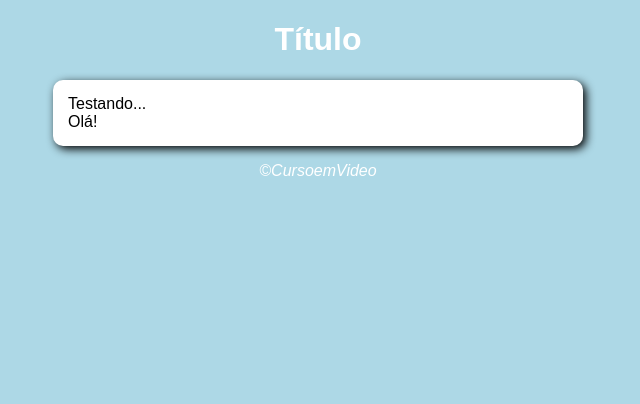
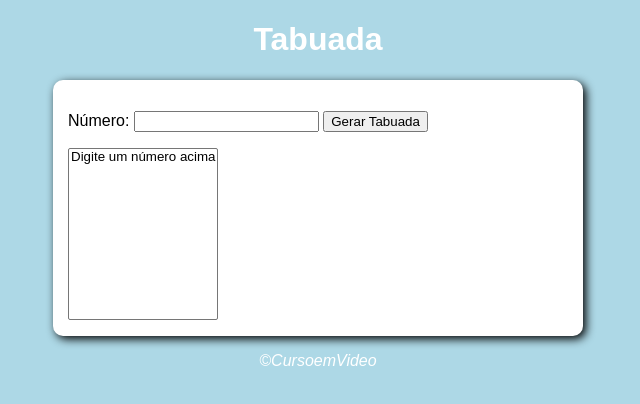
Before and after one commit to Pentriks/javascript, a plain HTML site: page aula14ex/ex17/modelo.html in a window 1280 px wide. Shown: the whole page, without its empty margins (322-962 px from the left). Drawn offline with Linux system fonts and the light colour scheme.

Commit message:
exercia 17 de JS

```diff
--- a/aula14ex/ex16/script.js
+++ b/aula14ex/ex16/script.js
@@ -4,7 +4,7 @@ function contar() {
     let passo = document.getElementById('txtp')
     let res = document.getElementById('res')
 
-    if (ini.value.legth == 0 || fim.value.length == 0 || passo.value.legth == 0) {
+    if (ini.value.length == 0 || fim.value.length == 0 || passo.value.length == 0) {
         res.innerHTML = 'Impossivel contar!'
         //window.alert('[ERRO] Faltam dados!')
     } else {
@@ -14,7 +14,7 @@ function contar() {
         let p = Number(passo.value)
         if (p <= 0) {
             window.alert('Passo inválido! Considerando PASSO 1')
-            p - 1
+            p = 1
         }
         if (i < f) {
             //Contagem crescente
@@ -23,7 +23,7 @@ function contar() {
             }
         } else {
             //Contagem regressiva
-            for(let c = i; c >= f; c += p) {
+            for(let c = i; c >= f; c -= p) {
                 res.innerHTML += `${c} \u{1F449}`
             }
         }
--- a/aula14ex/ex17/modelo.html
+++ b/aula14ex/ex17/modelo.html
@@ -4,19 +4,22 @@
     <meta charset="UTF-8">
     <meta http-equiv="X-UA-Compatible" content="IE=edge">
     <meta name="viewport" content="width=device-width, initial-scale=1.0">
-    <title>Modelo Exercício</title>
+    <title>Tabuada</title>
     <link rel="stylesheet" href="estilo.css">
 </head>
 <body>
     <header>
-        <h1>Título</h1>
+        <h1>Tabuada</h1>
     </header>
     <section>
         <div>
-        Testando...
+            <p>Número: <input type="number" name="num" id="txtn">
+            <input type="button" value="Gerar Tabuada" onclick="tabuada()"></p>
         </div>
         <div>
-        Olá!
+            <select name="tabuada" id="seltab" size="10">
+                <option>Digite um número acima</option>
+            </select>
         </div>
     </section>
     <footer>
--- a/aula14ex/ex17/script.js
+++ b/aula14ex/ex17/script.js
@@ -0,0 +1,18 @@
+function tabuada() {
+    let num = document.getElementById('txtn')
+    let tab = document.getElementById('seltab')
+    if (num.value.length == 0) {
+        window.alert('Por favor, digite um número!')
+    } else {
+        let n = Number(num.value)
+        let c = 1
+        tab.innerHTML = ''
+        while (c <= 10) {
+            let item = document.createElement('option')
+            item.text = `${n} x ${c} = ${n*c}`
+            item.value = `tab${c}`
+            tab.appendChild(item)
+            c++
+        }
+    }
+}
```
